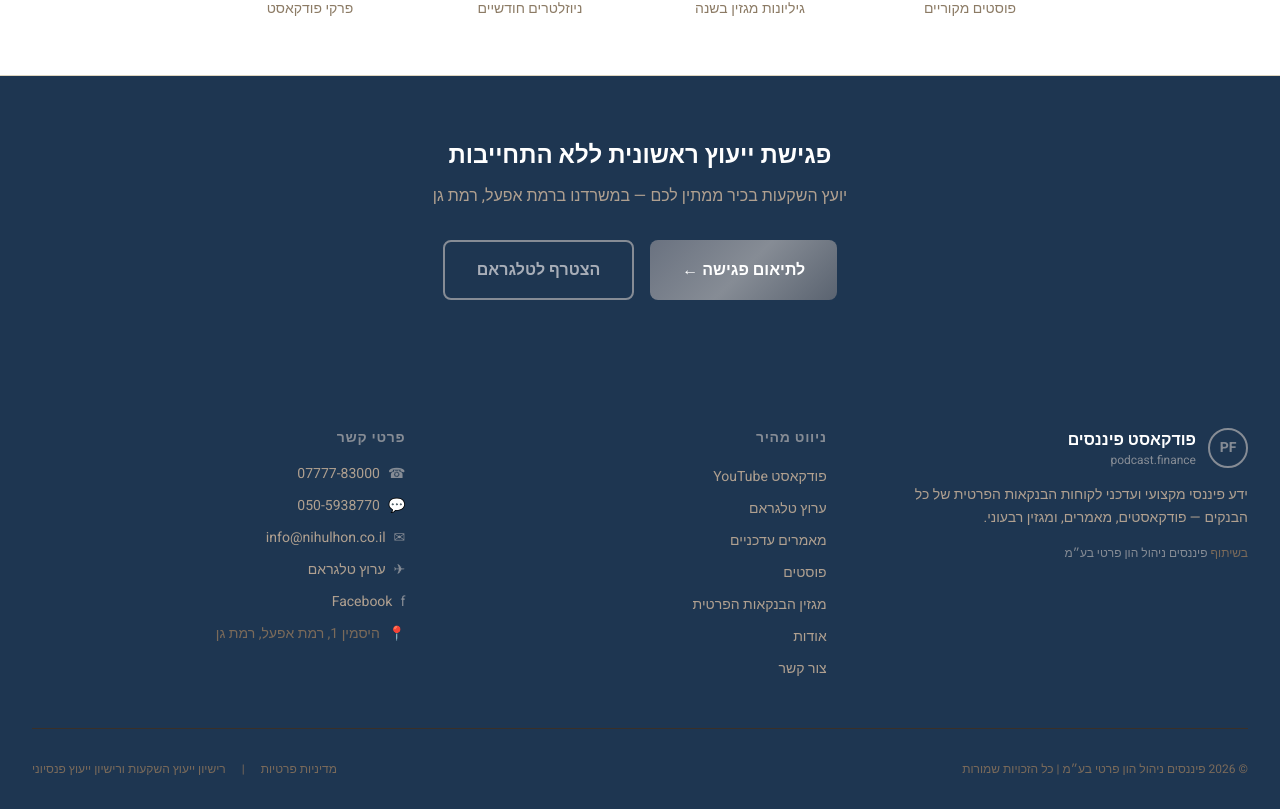
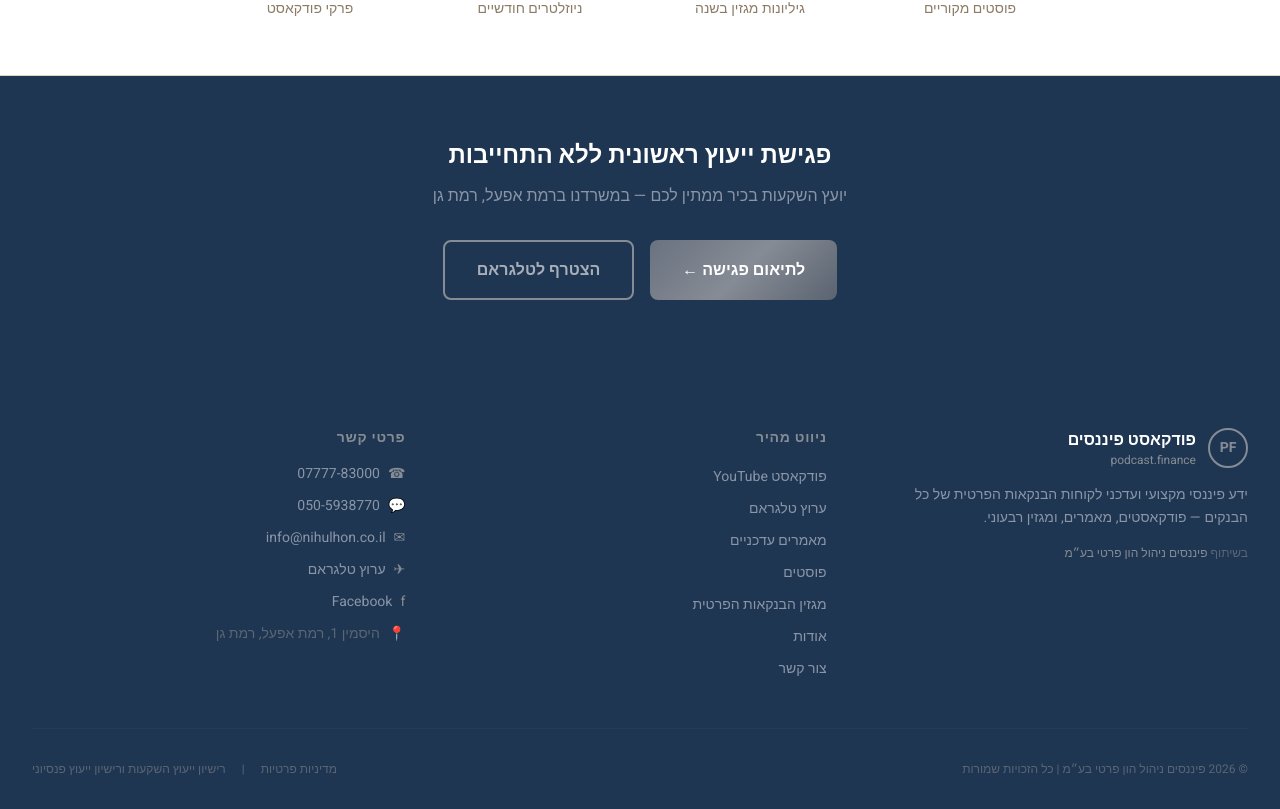
Before and after one commit to eyal-blip/podcast-finance-site, a Next.js app: page / in a window 1280 px wide. Shown: the part 1130-1939 px from the top of the page. Built offline with nearby package versions, Linux system fonts and the light colour scheme.

Commit message:
fix footer: replace warm gold-ish colors with cool silver-gray

```diff
--- a/app/page.tsx
+++ b/app/page.tsx
@@ -87,7 +87,7 @@ export default function HomePage() {
               <h1 className="text-3xl md:text-4xl font-black text-white leading-tight">
                 פודקאסט פיננסים
               </h1>
-              <p className="text-[#B0A090] text-sm leading-relaxed max-w-lg">
+              <p className="text-[#8A95A8] text-sm leading-relaxed max-w-lg">
                 תכנים פיננסיים מקצועיים ללקוחות הבנקאות הפרטית של כל הבנקים
               </p>
               <div className="flex flex-wrap gap-3">
@@ -169,7 +169,7 @@ export default function HomePage() {
       <section className="py-16 bg-[#1E3651] text-center">
         <div className="max-w-2xl mx-auto px-4">
           <h2 className="text-2xl font-bold text-white mb-3">פגישת ייעוץ ראשונית ללא התחייבות</h2>
-          <p className="text-[#B0A090] mb-8">יועץ השקעות בכיר ממתין לכם — במשרדנו ברמת אפעל, רמת גן</p>
+          <p className="text-[#8A95A8] mb-8">יועץ השקעות בכיר ממתין לכם — במשרדנו ברמת אפעל, רמת גן</p>
           <div className="flex flex-col sm:flex-row gap-4 justify-center">
             <Link href="/contact" className="btn-gold text-base px-8 py-4 justify-center">
               לתיאום פגישה ←
--- a/components/Footer.tsx
+++ b/components/Footer.tsx
@@ -26,10 +26,10 @@ export default function Footer() {
                 <div className="text-xs" style={{ color: '#868C95' }}>podcast.finance</div>
               </div>
             </div>
-            <p className="text-[#B0A090] text-sm leading-relaxed mb-4">
+            <p className="text-[#8A95A8] text-sm leading-relaxed mb-4">
               ידע פיננסי מקצועי ועדכני לקוחות הבנקאות הפרטית של כל הבנקים — פודקאסטים, מאמרים, ומגזין רבעוני.
             </p>
-            <p className="text-xs text-[#7A6A5A]">
+            <p className="text-xs text-[#5A6575]">
               בשיתוף{' '}
               <a href="https://nihulhon.co.il" target="_blank" rel="noopener noreferrer" style={{ color: '#868C95' }} className="hover:opacity-80 transition-opacity">
                 פיננסים ניהול הון פרטי בע״מ
@@ -45,7 +45,7 @@ export default function Footer() {
             <ul className="space-y-2">
               {footerLinks.map((link) => (
                 <li key={link.href}>
-                  <Link href={link.href} className="text-[#B0A090] hover:text-white text-sm transition-colors duration-150">
+                  <Link href={link.href} className="text-[#8A95A8] hover:text-white text-sm transition-colors duration-150">
                     {link.label}
                   </Link>
                 </li>
@@ -59,20 +59,20 @@ export default function Footer() {
               פרטי קשר
             </h3>
             <ul className="space-y-3 text-sm">
-              <li><a href="tel:0777783000" className="text-[#B0A090] hover:text-white transition-colors flex items-center gap-2"><span style={{ color: '#868C95' }}>☎</span> 07777-83000</a></li>
-              <li><a href="https://wa.me/9720505938770" target="_blank" rel="noopener noreferrer" className="text-[#B0A090] hover:text-white transition-colors flex items-center gap-2"><span style={{ color: '#868C95' }}>💬</span> 050-5938770</a></li>
-              <li><a href="mailto:info@nihulhon.co.il" className="text-[#B0A090] hover:text-white transition-colors flex items-center gap-2"><span style={{ color: '#868C95' }}>✉</span> info@nihulhon.co.il</a></li>
-              <li><a href="https://t.me/PodcastFinance" target="_blank" rel="noopener noreferrer" className="text-[#B0A090] hover:text-white transition-colors flex items-center gap-2"><span style={{ color: '#868C95' }}>✈</span> ערוץ טלגראם</a></li>
-              <li><a href="https://www.facebook.com/privatebankingcenter" target="_blank" rel="noopener noreferrer" className="text-[#B0A090] hover:text-white transition-colors flex items-center gap-2"><span style={{ color: '#868C95' }}>f</span> Facebook</a></li>
-              <li className="text-[#7A6A5A] flex items-center gap-2"><span style={{ color: '#868C95' }}>📍</span> היסמין 1, רמת אפעל, רמת גן</li>
+              <li><a href="tel:0777783000" className="text-[#8A95A8] hover:text-white transition-colors flex items-center gap-2"><span style={{ color: '#868C95' }}>☎</span> 07777-83000</a></li>
+              <li><a href="https://wa.me/9720505938770" target="_blank" rel="noopener noreferrer" className="text-[#8A95A8] hover:text-white transition-colors flex items-center gap-2"><span style={{ color: '#868C95' }}>💬</span> 050-5938770</a></li>
+              <li><a href="mailto:info@nihulhon.co.il" className="text-[#8A95A8] hover:text-white transition-colors flex items-center gap-2"><span style={{ color: '#868C95' }}>✉</span> info@nihulhon.co.il</a></li>
+              <li><a href="https://t.me/PodcastFinance" target="_blank" rel="noopener noreferrer" className="text-[#8A95A8] hover:text-white transition-colors flex items-center gap-2"><span style={{ color: '#868C95' }}>✈</span> ערוץ טלגראם</a></li>
+              <li><a href="https://www.facebook.com/privatebankingcenter" target="_blank" rel="noopener noreferrer" className="text-[#8A95A8] hover:text-white transition-colors flex items-center gap-2"><span style={{ color: '#868C95' }}>f</span> Facebook</a></li>
+              <li className="text-[#5A6575] flex items-center gap-2"><span style={{ color: '#868C95' }}>📍</span> היסמין 1, רמת אפעל, רמת גן</li>
             </ul>
           </div>
         </div>
 
-        <div className="border-t border-[#3A3028] pt-8 flex flex-col md:flex-row justify-between items-center gap-4 text-xs text-[#7A6A5A]">
+        <div className="border-t border-[#2A3A50] pt-8 flex flex-col md:flex-row justify-between items-center gap-4 text-xs text-[#5A6575]">
           <p>© 2026 פיננסים ניהול הון פרטי בע״מ | כל הזכויות שמורות</p>
           <div className="flex gap-4">
-            <a href="https://nihulhon.co.il/policy" target="_blank" rel="noopener noreferrer" className="hover:text-[#B0A090] transition-colors">מדיניות פרטיות</a>
+            <a href="https://nihulhon.co.il/policy" target="_blank" rel="noopener noreferrer" className="hover:text-[#8A95A8] transition-colors">מדיניות פרטיות</a>
             <span>|</span>
             <span>רישיון ייעוץ השקעות ורישיון ייעוץ פנסיוני</span>
           </div>
--- a/components/PageHeader.tsx
+++ b/components/PageHeader.tsx
@@ -19,7 +19,7 @@ export function PageHeader({ title, subtitle, children }: PageHeaderProps) {
         <div className="flex-1 flex items-center justify-center">
           <div className="flex flex-col gap-3">
             <h1 className="text-3xl md:text-4xl font-black text-white leading-tight">{title}</h1>
-            {subtitle && <p className="text-[#B0A090] text-sm leading-relaxed">{subtitle}</p>}
+            {subtitle && <p className="text-[#8A95A8] text-sm leading-relaxed">{subtitle}</p>}
             {children}
           </div>
         </div>
```
